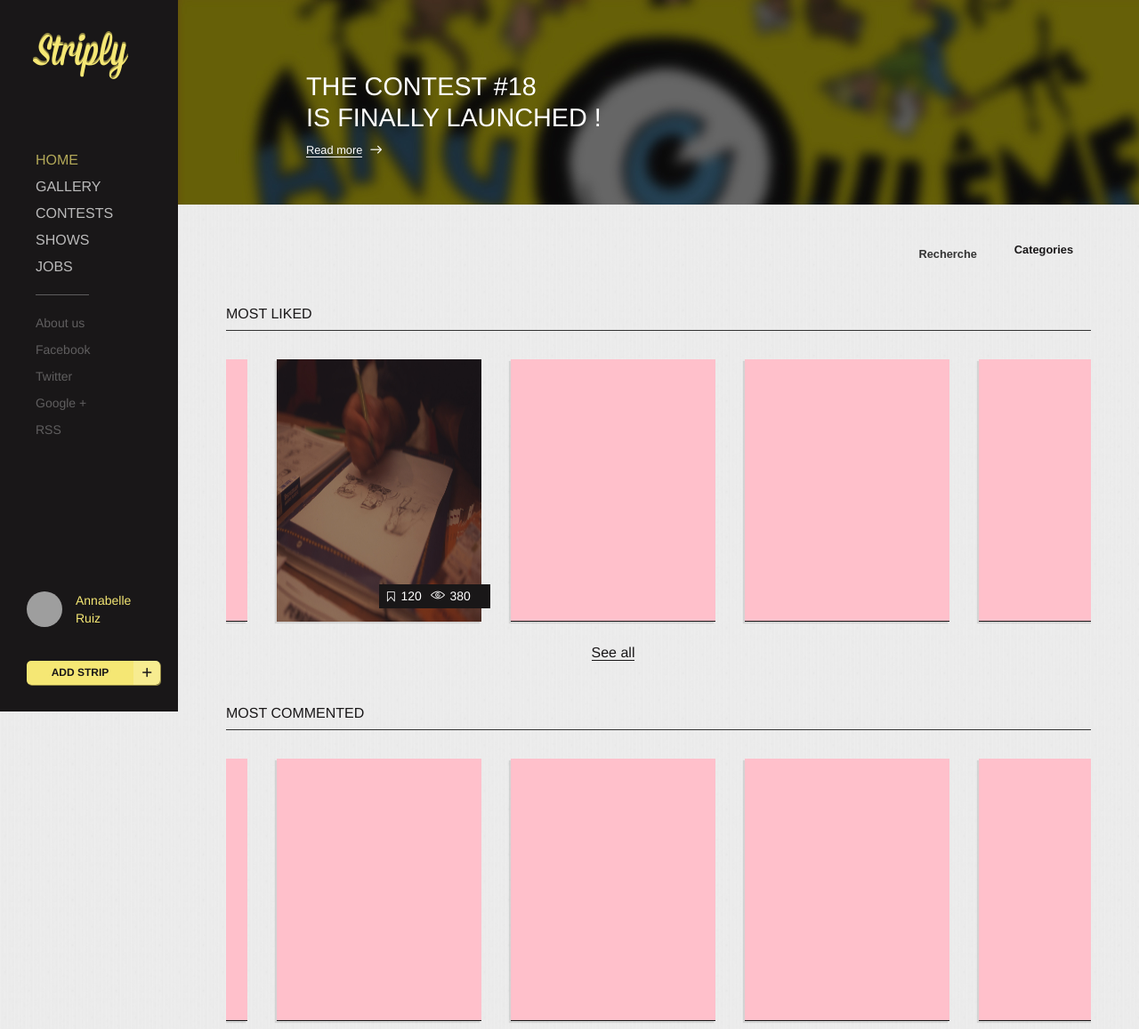
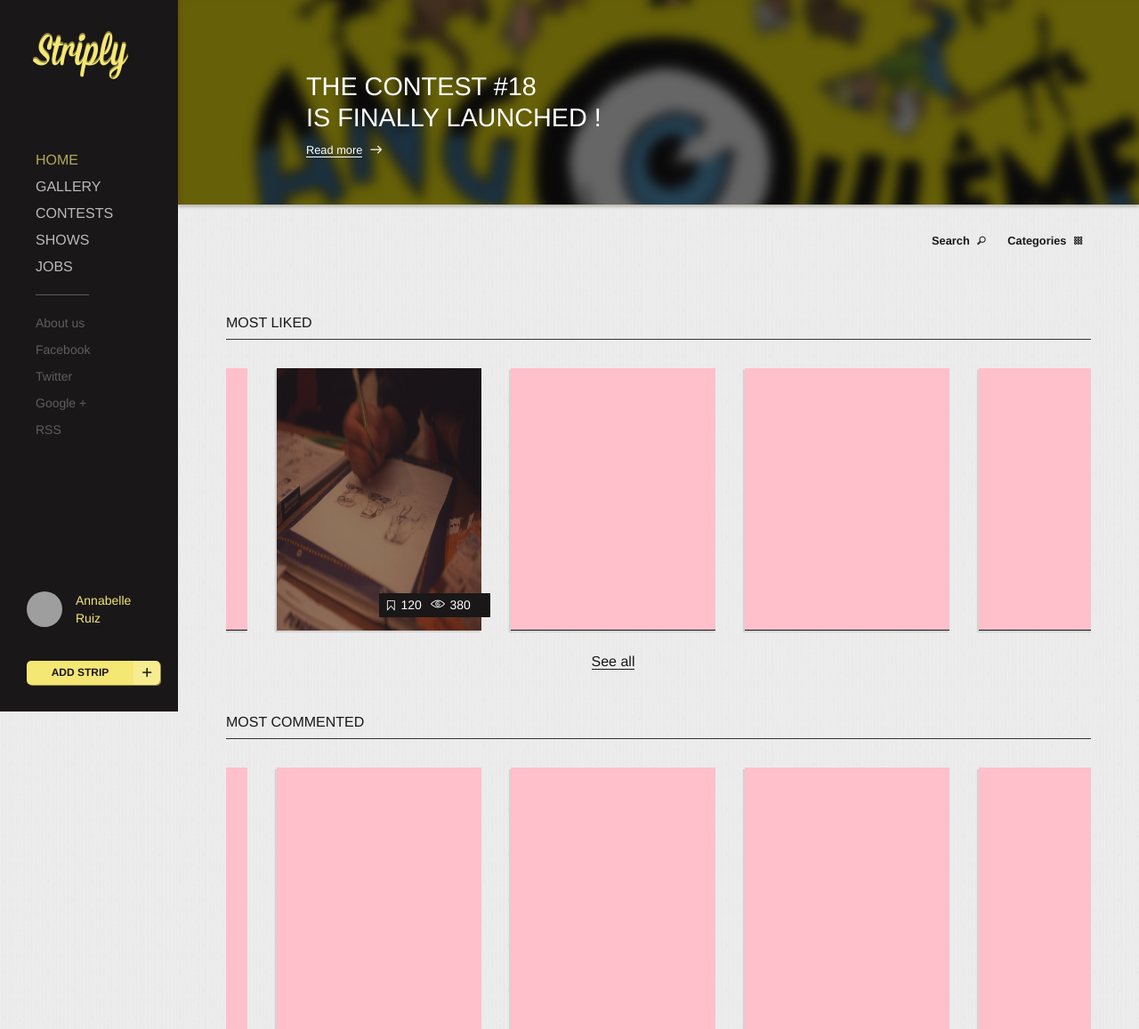
Before and after one commit to Mteuahasan/backend-project-hetic, a PHP site: template app/views/main.php in a window 1280 px wide. Shown: the top 1157 px of the page at 89% size. Run offline with PHP 8.4, Linux system fonts and the light colour scheme; the template is opened without the code that fills it, so the values that code supplies are empty; style sheets or scripts are compiled from the project's sources; grey boxes are pictures that could not be loaded.

Commit message:
integration home feature-event done

```diff
--- a/app/views/main.php
+++ b/app/views/main.php
@@ -81,10 +81,17 @@
 
     <div class="wrapper-home-content">
       <div class="filters">
-        <span>Categories</span>
-        <form action="search/" method="post" id='search-form'>
-            <input type="text" name="name" placeholder="Recherche" autocomplete="off" id="search-content"/>
-          </form>
+        <a href="#">
+          <span>Categories</span>
+          <i class="flaticon-telephone106"></i>
+        </a>
+        <a href="#">
+          <span>Search</span>
+          <i class="flaticon-magnifier52"></i>
+        </a>
+        <!-- <form action="search/" method="post" id='search-form'>
+            <input type="text" name="name" placeholder="Search" autocomplete="off" id="search-content"/>
+        </form> -->
       </div>
       <div class="top-content">
         <section class="most-liked">
--- a/public/styles/partials/_home.scss
+++ b/public/styles/partials/_home.scss
@@ -9,6 +9,7 @@ div.main-container{
     background-size: cover;
     padding: 5em 0em 0em 9em;
     background: url('../img/event18.jpg');
+    box-shadow: 0 3px 3px $grey;
       p {
         font-size: 1.8em;
         color: $white;
@@ -26,7 +27,11 @@ div.main-container{
         }
           i{
             margin-left: .7em;
+            @include transition(.8s);
           }
+      }
+      a:hover i {
+        @include transform(5px, 0);
       }
   }
   div.wrapper-home-content{
@@ -34,17 +39,24 @@ div.main-container{
     margin: 0 auto;
 
     div.filters{
-      margin-top: 25px;
+      margin-top: 35px;
       height: 80px;
       font-size: .8em;
       font-weight: $bold;
-
+      a {
+        float: right;
+        color: $black;
+        margin: 0 10px;
+      }
+      i {
+        position: relative;
+        font-size: 9px;
+        bottom: 1px;
+      }
       span{
-        float: right;
-        margin: 20px;
+        margin: 5px;
       }
       form{
-        float: right;
         margin: 20px;
         input[type="text"]{
           @include placeholder {
```
